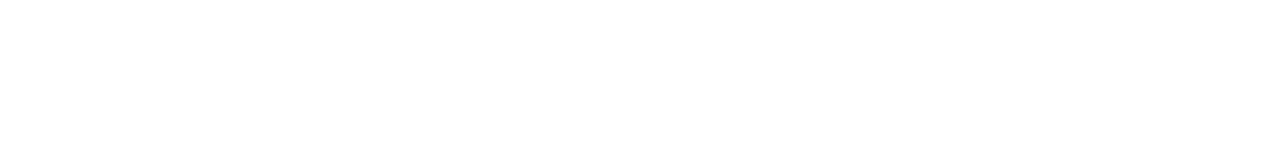
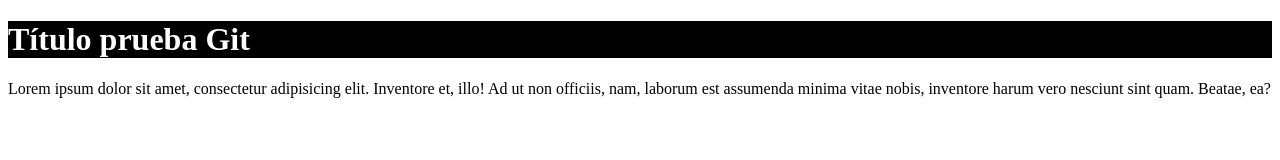
Before and after one commit to rgalazb/prueba-github, a plain HTML site: page index.html in a window 1280 px wide. Drawn offline with Linux system fonts and the light colour scheme.

Commit message:
se agregó título y hoja de estilos

```diff
--- /dev/null
+++ b/css/style.css
@@ -0,0 +1,4 @@
+.title{
+  background-color: black;
+  color: white;
+}
--- a/index.html
+++ b/index.html
@@ -3,9 +3,13 @@
 <head>
   <meta charset="UTF-8">
   <meta name="viewport" content="width=device-width, initial-scale=1.0">
+  <link rel="stylesheet" href="css/style.css">
   <title>Document</title>
 </head>
 <body>
-
+  <h1 class="title">
+    Título prueba Git
+  </h1>
+  <p>Lorem ipsum dolor sit amet, consectetur adipisicing elit. Inventore et, illo! Ad ut non officiis, nam, laborum est assumenda minima vitae nobis, inventore harum vero nesciunt sint quam. Beatae, ea?</p>
 </body>
 </html>
```
